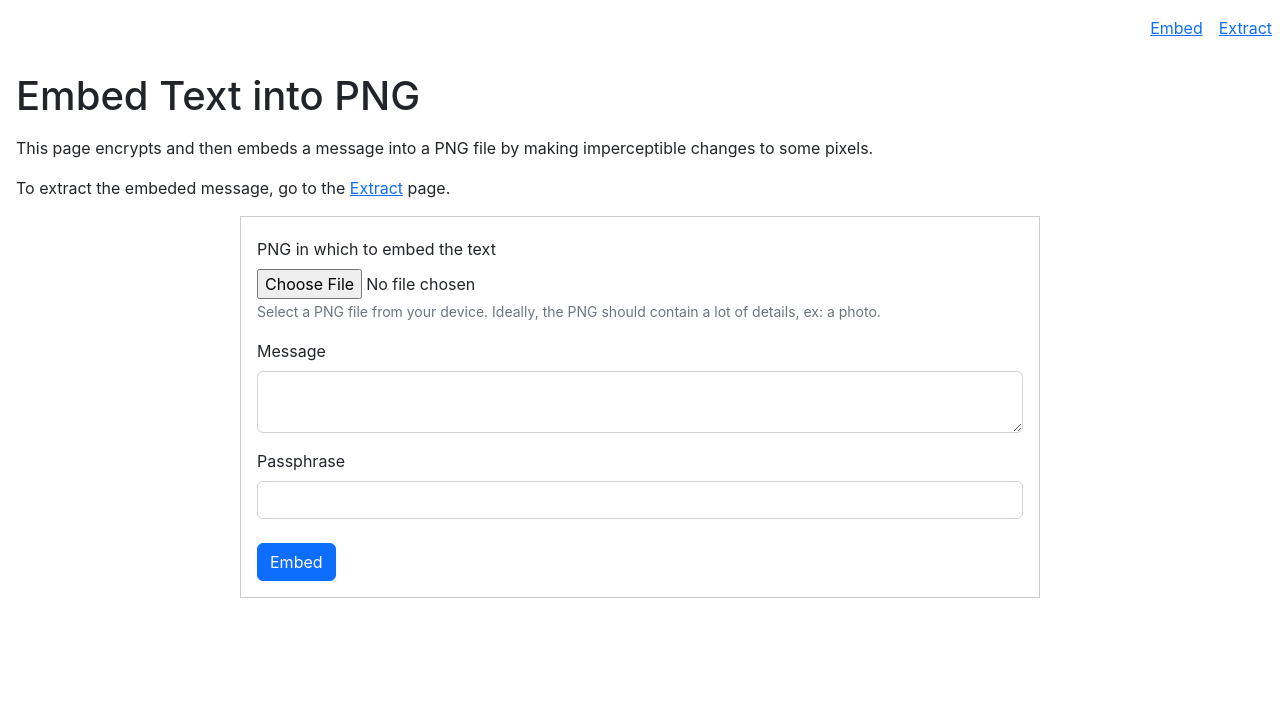
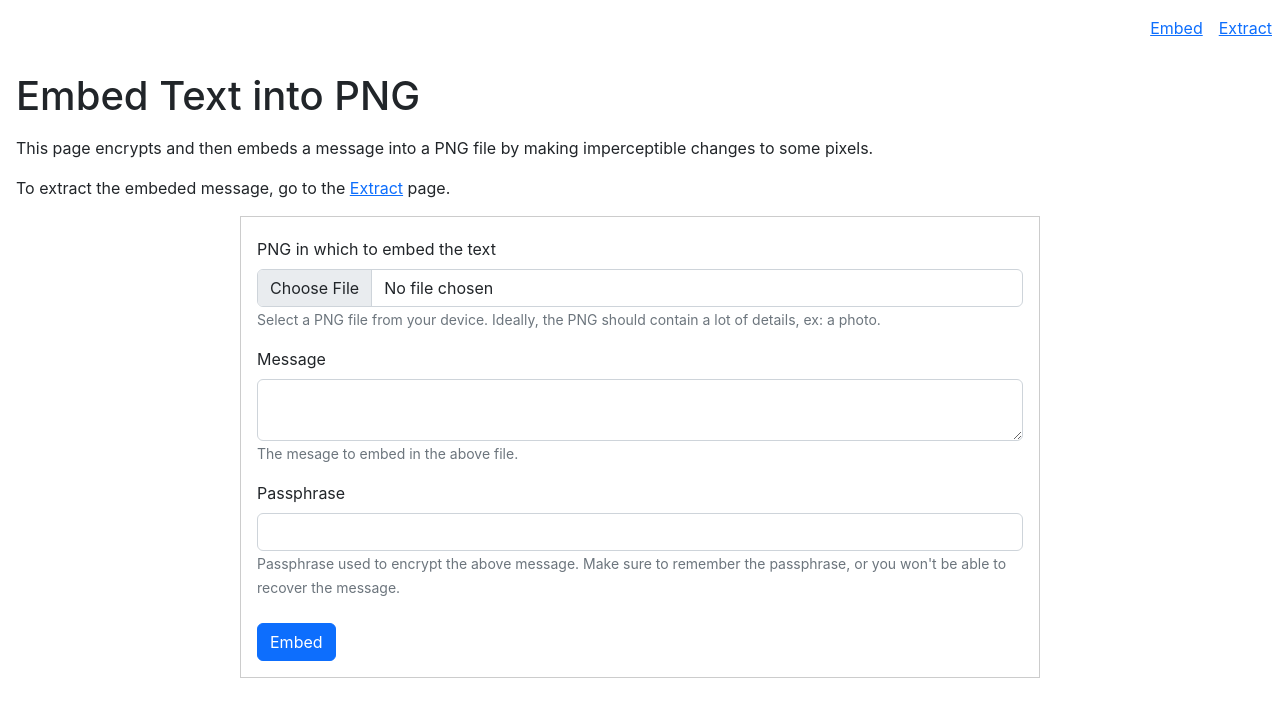
Before and after one commit to imprologic/steganography-js, a React (Create React App) app: page / in a window 1280 px wide. Shown: the top 716 px of the page. Built offline with nearby package versions, Linux system fonts and the light colour scheme.

Commit message:
WIP commit

```diff
--- a/src/pages/Embed.js
+++ b/src/pages/Embed.js
@@ -47,11 +47,13 @@ const Embed = () => {
 						<FormGroup className="mt-3">
 							<Form.Label>Message</Form.Label>
 							<Form.Control as="textarea" onChange={ (e) => setText(e.target.value) } />
+							<Form.Text className="text-muted">The mesage to embed in the above file.</Form.Text>
 						</FormGroup>
 
 						<FormGroup className="mt-3">
 							<Form.Label>Passphrase</Form.Label>
 							<Form.Control type="text" onChange={ (e) => setPass(e.target.value) } />
+							<Form.Text className="text-muted">Passphrase used to encrypt the above message. Make sure to remember the passphrase, or you won't be able to recover the message.</Form.Text>
 						</FormGroup>
 
 						<Button variant="primary" type="button" onClick={process} className="mt-4">
--- a/src/widgets/FilePicker.js
+++ b/src/widgets/FilePicker.js
@@ -1,3 +1,4 @@
+import Form from 'react-bootstrap/Form';
 
 
 const FilePicker = ({
@@ -19,9 +20,9 @@ const FilePicker = ({
 
 
 	return (
-		<div>
-			<input type="file" name="file" onChange={changeHandler} accept=".png" />
-		</div>
+		<>
+			<Form.Control type="file" name="file" onChange={changeHandler} accept=".png" />
+		</>
 	);
 };
 
```
